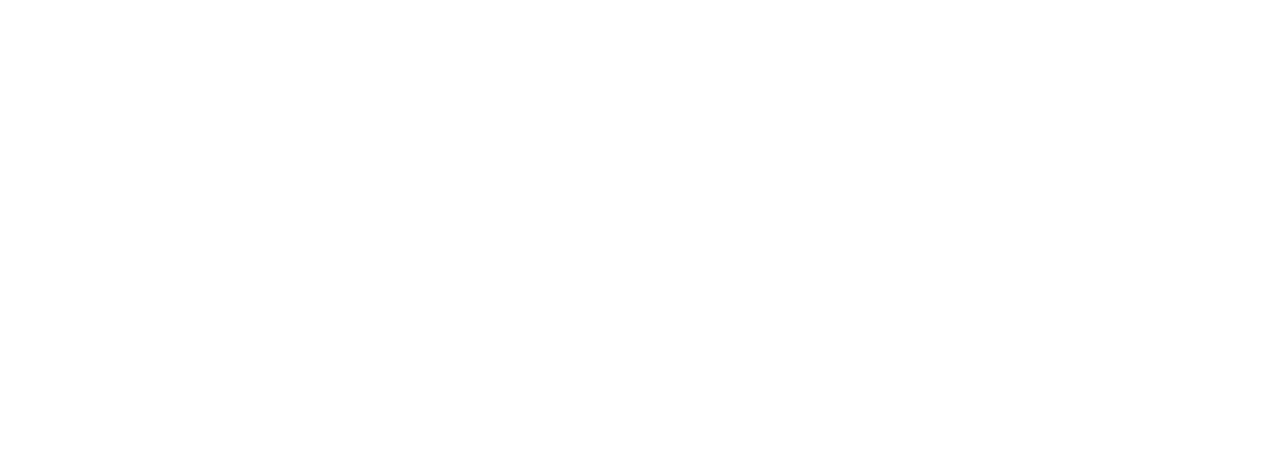
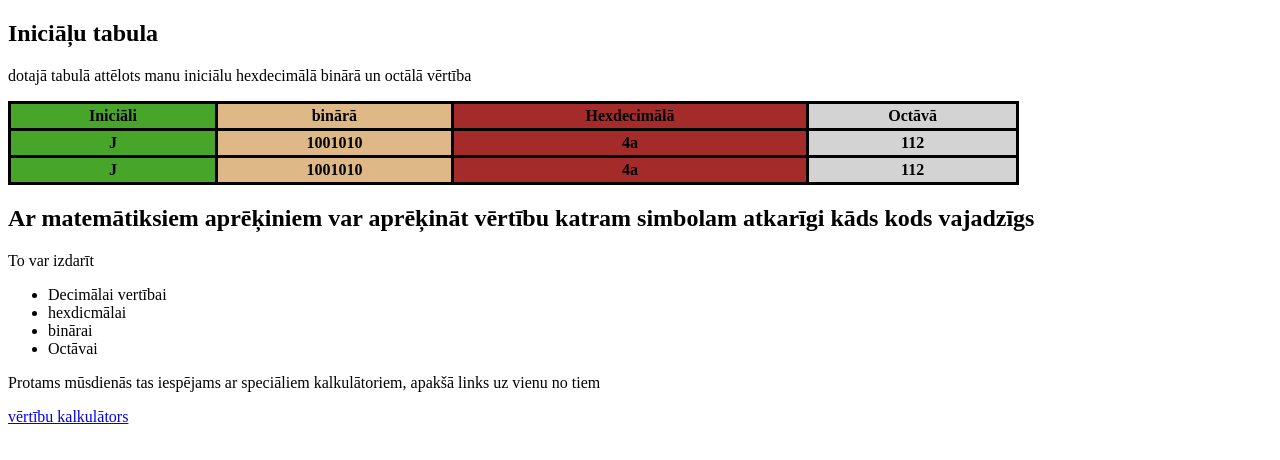
Before and after one commit to JJhonsons/DIALOG_AB_JS_KURSI, a plain HTML site: page class_20220517/tabula_ar_burtiem.html in a window 1280 px wide. Drawn offline with Linux system fonts and the light colour scheme.

Commit message:
mājas darbs

```diff
--- a/class_20220517/tabula_ar_burtiem.html
+++ b/class_20220517/tabula_ar_burtiem.html
@@ -1,9 +1,65 @@
 <!DOCTYPE html>
-<html>
+<html lang="eng">
+
 <head>
-<title>Mana inciaļu tabula</title>
+    <title>Mana inciaļu tabula</title>
+    <link rel="icon" href="../atteli/logo_tabula.png" height="40" width="40" type="image/x-icon">
+    <style>
+        table,
+        th,
+        td {
+            border: 3px solid black;
+            border-collapse: collapse;
+            padding: 3px;
+
+        }
+        tr:hover {background-color: blanchedalmond;}
+    </style>
 </head>
+
 <body>
 
+    <h2>Iniciāļu tabula</h2>
+    <p>dotajā tabulā attēlots manu iniciālu hexdecimālā binārā un octālā vērtība</p>
+
+    <table style="width:80%">
+        <colgroup>
+            <col span="1" style="background-color: rgb(71, 165, 42);">
+            <col span="1" style="background-color: burlywood;">
+            <col span="1" style="background-color:brown;">
+            <col span="1" style="background-color:lightgrey;">
+        </colgroup>
+        <tr>
+            <th>Iniciāli</th>
+            <th>binārā</th>
+            <th>Hexdecimālā</th>
+            <th>Octāvā</th>
+        </tr>
+        <tr>
+            <th>J</th>
+            <th>1001010</th>
+            <th>4a</th>
+            <th>112</th>
+        </tr>
+        <tr>
+            <th>J</th>
+            <th>1001010</th>
+            <th>4a</th>
+            <th>112</th>
+        </tr>
+    </table>
+
+    <h2>Ar matemātiksiem aprēķiniem var aprēķināt vērtību katram simbolam atkarīgi kāds kods vajadzīgs</h2>
+    <p>To var izdarīt</p>
+    <ul>
+        <li>Decimālai vertībai</li>
+        <li>hexdicmālai</li>
+        <li>binārai</li>
+        <li>Octāvai</li>
+    </ul>
+    <p>Protams mūsdienās tas iespējams ar speciāliem kalkulātoriem, apakšā links uz vienu no tiem</p>
+    <a href="https://cryptii.com/pipes/text-decimal">vērtību kalkulātors</a>
+
 </body>
+
 </html>
```
Also changed, not shown: class_20220517/class_03.html (+8 -4 lines), atteli/logo_tabula.png (added).
